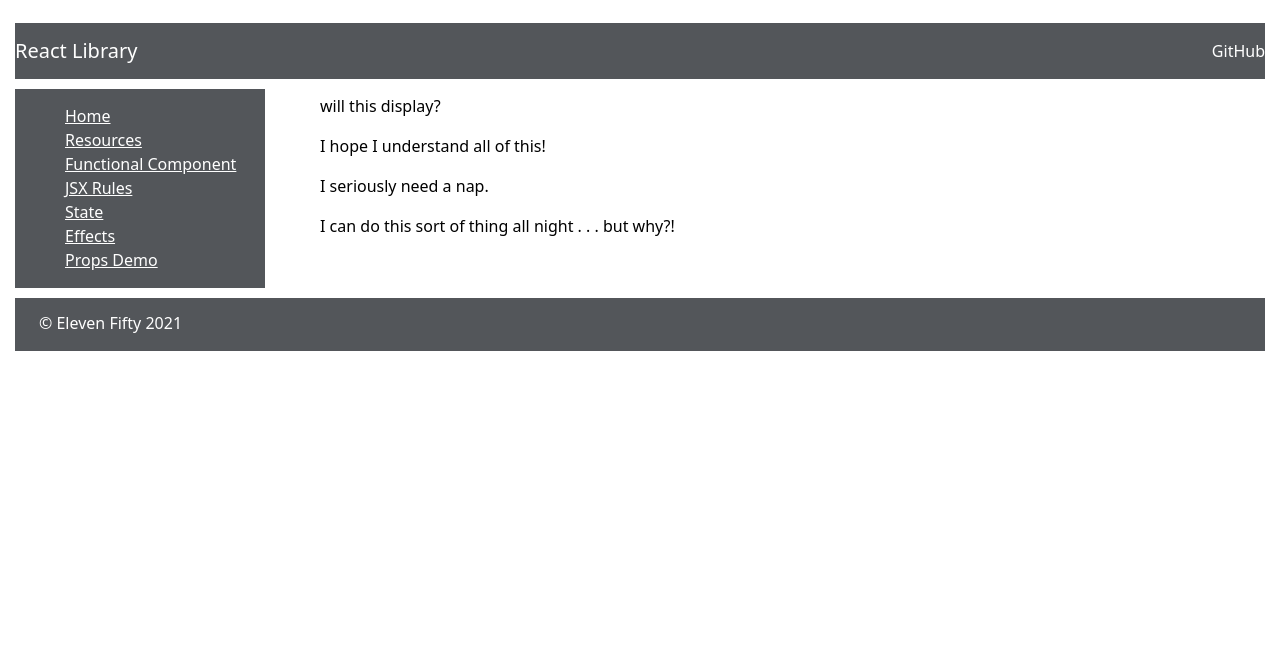
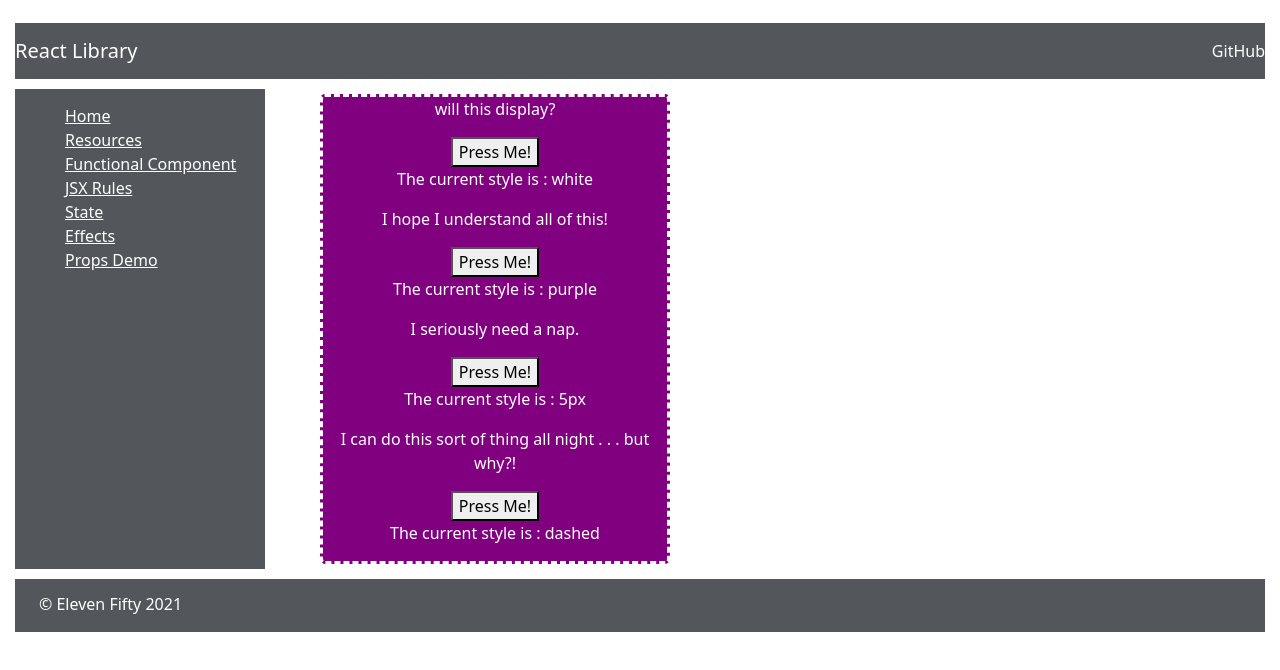
Before and after one commit to ronwise67/react_fundamentals, a React (Create React App) app: page /propsdemo in a window 1280 px wide. Shown: the top 670 px of the page. Built offline with nearby package versions, Linux system fonts and the light colour scheme.

Commit message:
Final push for the night

```diff
--- a/src/components/concepts/PropsDemo.js
+++ b/src/components/concepts/PropsDemo.js
@@ -1,26 +1,102 @@
 import { props } from "bluebird";
+import PropTypes from 'prop-types'
 import { exp } from "prelude-ls";
 import { useState } from "react";
 
 const PropsDemo = () => {
-    return(
-        <div className='main'>
-            <div className='mainDiv'>
-                <FunctionalComponent string='will this display?' />
-                <FunctionalComponent string='I hope I understand all of this!' />
-                <FunctionalComponent string='I seriously need a nap.' />
-                <FunctionalComponent string='I can do this sort of thing all night . . . but why?!' />
-            </div>
+  const [color, setColor] = useState("white");
+  const [backgroundColor, setBackgroundColor] = useState("purple");
+  const [borderRadius, setBorderRadius] = useState("5px");
+  const [borderStyle, setBorderStyle] = useState("dashed");
+  const [display, setDisplay] = useState("inline-block");
+  const [width, setWidth] = useState("350px");
+  const [textAlign, setTextAlign] = useState("center");
+
+  let styles = {
+    color: color,
+    backgroundColor: backgroundColor,
+    borderRadius: borderRadius,
+    borderStyle: borderStyle,
+    display: display,
+    width: width,
+    textAlign: textAlign,
+  };
+
+  const toggleColor = () => {
+    color === "white" ? setColor("pink") : setColor("white");
+  };
+  const toggleBackgroundColor = () => {
+    backgroundColor === "purple"
+      ? setBackgroundColor("black")
+      : setBackgroundColor("purple");
+  };
+  const toggleBorderRadius = () => {
+    borderRadius === "5px" ? setBorderRadius("20px") : setBorderRadius("5px");
+  };
+  const toggleBorderStyle = () => {
+    borderStyle == "dashed"
+      ? setBorderStyle("double")
+      : setBorderStyle("dashed");
+  };
+
+  return (
+    <div className="main">
+      <div className="mainDiv">
+        <div style={styles}>
+          <FunctionalComponent
+            string="will this display?"
+            function={toggleColor}
+            selectedStyle={color}
+          />
+          <FunctionalComponent
+            string="I hope I understand all of this!"
+            function={toggleBackgroundColor}
+            selectedStyle={backgroundColor}
+          />
+          <FunctionalComponent
+            string="I seriously need a nap."
+            function={toggleBorderRadius}
+            selectedStyle={borderRadius}
+          />
+          <FunctionalComponent
+            string="I can do this sort of thing all night . . . but why?!"
+            function={toggleBorderStyle}
+            selectedStyle={borderStyle}
+          />
+        </div>
+      </div>
+    </div>
+  );
+};
+
+export default PropsDemo;
+
+const FunctionalComponent = (props) => {
+  return (
+    <div>
+      <p>{props.string}</p>
+      <button onClick={props.function}>Press Me!</button>
+      <TinyComponent selectedStyle={props.selectedStyle} />
+    </div>
+  );
+};
+
+const TinyComponent = (props) => {
+    return (
+        <div>
+            <p>The current style is : {props.selectedStyle}</p>
         </div>
     )
 }
 
-export default PropsDemo
+FunctionalComponent.defaultProps = {
+    string: 'This is wild!',
+    function: () => console.log('Can I see this in my dev tools?'),
+    selectedStyle: 'what style??'
+}
 
-const FunctionalComponent = (props) => {
-    return(
-        <div>
-            <p>{props.string}</p>
-        </div>
-    )
+FunctionalComponent.propTypes = {
+    string: PropTypes.string.isRequired,
+    function: PropTypes.func.isRequired,
+    selectedStyle: PropTypes.string.isRequired
 }
```
